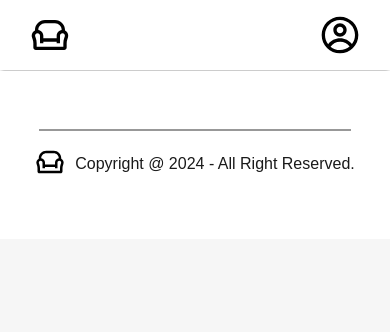
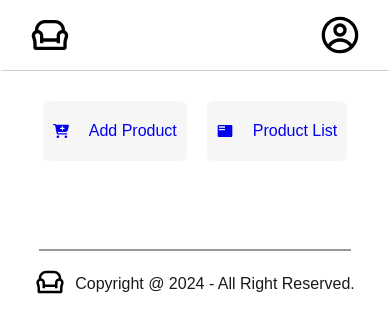
Before and after one commit to iambasilp/Fullstack-Furniture-Webapp, a React (Vite) app in the folder admin/: page /listproduct in a window 390 px wide. Shown: the top 332 px of the page. Built offline with nearby package versions, Linux system fonts and the light colour scheme.

Commit message:
Admin Sidebar created

```diff
--- a/admin/src/App.jsx
+++ b/admin/src/App.jsx
@@ -2,11 +2,13 @@ import React from 'react'
 import {BrowserRouter} from 'react-router-dom'
 import Navbar from './Components/Navbar/Navbar'
 import Footer from './Components/Footer/Footer'
+import Admin from './Pages/Admin/Admin'
 const App = () => {
   return (
     <BrowserRouter>
     <div>
       <Navbar />
+      <Admin />
       <Footer />
     </div>
   </BrowserRouter>
--- /dev/null
+++ b/admin/src/Components/Sidebar/Sidebar.css
@@ -0,0 +1,34 @@
+.sidebar{
+    display: flex;
+    flex-direction: column;
+    padding-top: 30px;
+    gap: 20px;
+    width: 100%;
+    max-width: 250px;
+    height: 100vh;
+    background: white;
+}
+.sidebar-item{
+    display: flex;
+    align-items: center;
+    justify-content: center;
+    margin:0px 20px;
+    padding: 5px 10px;
+    border-radius: 6px;
+    background: #F6F6F6;
+    gap: 20px;
+    cursor: pointer;
+}
+@media(max-width:800px){
+    .sidebar{
+        padding: 30px 0px;
+        flex-direction: row;
+        width: 100%;
+        max-width: none;
+        height: auto;
+        justify-content: center;
+    }
+    .sidebar-item{
+        margin:0;
+    }
+}
--- /dev/null
+++ b/admin/src/Components/Sidebar/Sidebar.jsx
@@ -0,0 +1,28 @@
+import React from 'react'
+import './Sidebar.css'
+import { FaCartPlus } from "react-icons/fa6";
+import { MdFeaturedPlayList } from "react-icons/md";
+
+import { Link } from 'react-router-dom'
+
+const Sidebar = () => {
+  return (
+    <div className='sidebar'>
+      <Link to='/addproduct' style={{ textDecoration: 'none' }}>
+        <div className="sidebar-item">
+        <FaCartPlus className='product-add' />
+          <p>Add Product</p>
+        </div>
+      </Link>
+      <Link to='/listproduct' style={{ textDecoration: 'none' }}>
+        <div className="sidebar-item">
+        <MdFeaturedPlayList className='product-list' />
+          <p>Product List</p>
+        </div>
+      </Link>
+
+    </div>
+  )
+}
+
+export default Sidebar
--- /dev/null
+++ b/admin/src/Pages/Admin/Admin.css
@@ -0,0 +1,8 @@
+.admin{
+    display: flex;
+}
+@media(max-width:800px){
+    .admin{
+        flex-direction: column;
+    }
+}
--- /dev/null
+++ b/admin/src/Pages/Admin/Admin.jsx
@@ -0,0 +1,12 @@
+import React from "react";
+import './Admin.css'
+import Sidebar from "../../Components/Sidebar/Sidebar";
+const Admin = () => {
+  return (
+    <div className="admin">
+      <Sidebar />
+    </div>
+  );
+};
+
+export default Admin;
```
